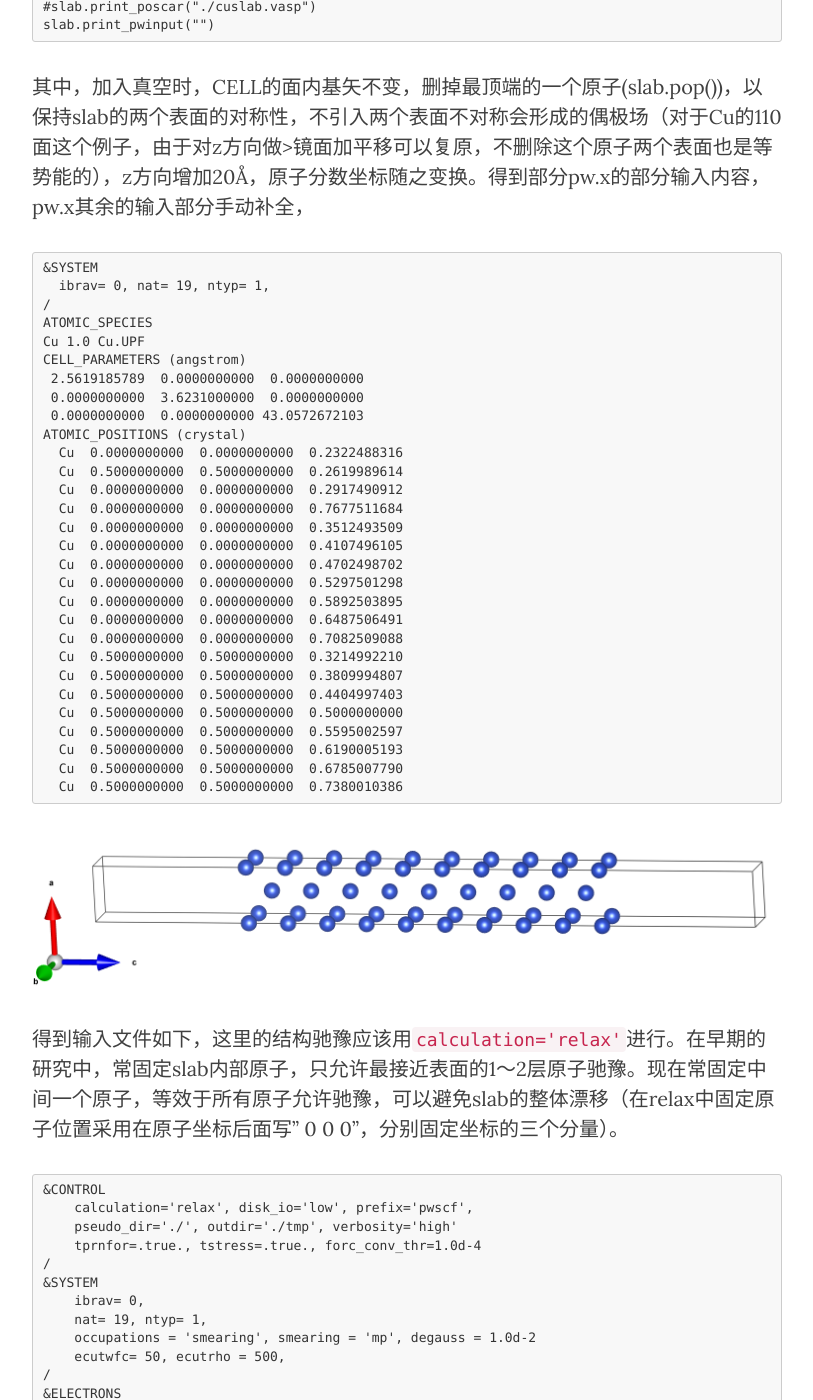
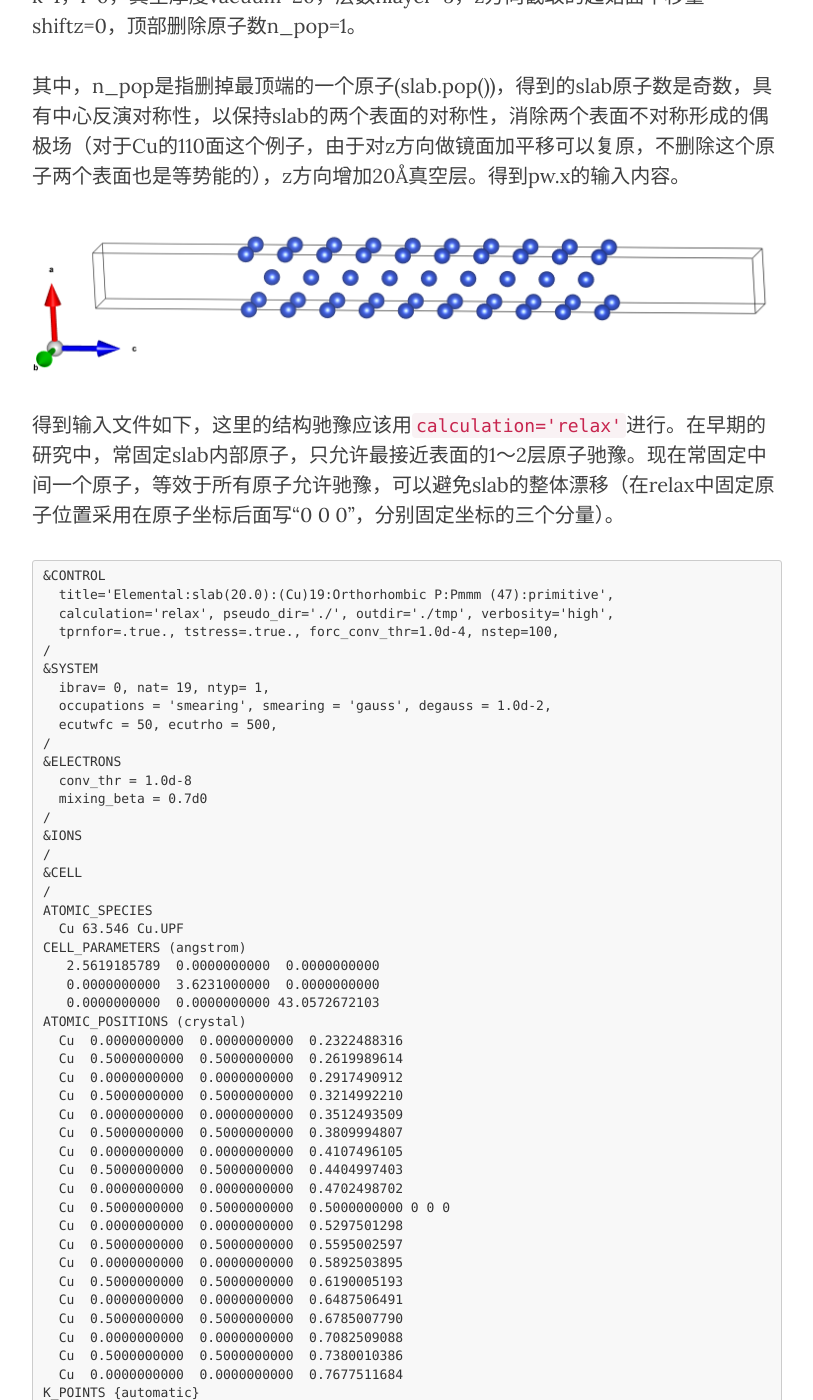
Before and after one commit to yyyu200/DFTbook, a Jekyll site: the page built from _posts/2019-04-01-HandsOn.md, in a window 1280 px wide and 1400 px high, scrolled down 20249 px. Shown: the whole window, without its empty margins (233-1046 px from the left). Built offline with Jekyll 4.4.1, drawn with Linux system fonts in a browser that asks for light colours; nearby versions of some CDN libraries; formulas are drawn with MathJax 3; comment, search, counter and statistics services are not loaded; some of the changed text lies outside the part shown.

Commit message:
modify at 20201204-11:58:15-di

````diff
--- a/_posts/2019-04-01-HandsOn.md
+++ b/_posts/2019-04-01-HandsOn.md
@@ -27,7 +27,7 @@ trans: cube
 
 ### 1.1 设置结构参数
 
-首先介绍结构信息的获取，已经了解的读者可以直接阅读1.2节，关于建结构模型的详细教程见[这里](../../07/TransCell)。碳化硅SiC有多种结构，这里选择了比较简单的闪锌矿(Zincblende)结构。计算需要知道SiC的原胞尺寸、原子坐标和晶格常数，这些参数是从实验得到的，除了从文献获取外，这里推荐一个数据库[Crystallography Open Database](http://www.crystallography.net/cod/)（COD，如果你手头有更好的cif数据库也可以）。打开COD主页，点击左侧的“search”。
+计算能带需要对材料的[原胞](../../07/TransCell/#晶体结构要点)进行计算。首先介绍结构信息的获取，已经了解的读者可以直接阅读1.2节，关于建结构模型的详细教程见[这里](../../07/TransCell)。碳化硅SiC有多种结构，这里选择了比较简单的闪锌矿(Zincblende)结构。计算需要知道SiC的原胞尺寸、原子坐标和晶格常数，这些参数是从实验得到的，除了从文献获取外，这里推荐一个数据库[Crystallography Open Database](http://www.crystallography.net/cod/)（COD，如果你手头有更好的cif数据库也可以）。打开COD主页，点击左侧的“search”。
 
 <p align="center">
     <img src="../../../../../img/COD_send_search.png" width="300" />
@@ -107,7 +107,7 @@ Direct
 
 另外，在新版VESTA中增加了生成原胞功能。
 
-POSCAR格式与pw.x格式互相转换可以用[P2P工具](http://www.densityflow.com/p2p.php)。
+POSCAR格式与pw.x格式互相转换可以用QEtoolkit中的[P2P工具](http://www.densityflow.com/p2p.php)。
 
 
 (2) 使用QEtoolkit
@@ -116,24 +116,26 @@ POSCAR格式与pw.x格式互相转换可以用[P2P工具](http://www.densityflow
 
 CIF文件格式转换也可以用QEtoolkit中的[Cif2QE](http://www.densityflow.com/cif2qe.php)工具转为pw.x输入格式。上传cif文件，点击“提交”，会生成pw.x输入文件，同样的，需要对此文件进行从晶胞到原胞的转换。
 
-使用[Unit2Prim](http://www.densityflow.com/unit2prim.php)转换为原胞，采用了[表格2](../../07/TransCell/#tab2)所述方法，可以实现所有类型（14种布拉伐格子中7种非简单格子，以及六方转菱方）的晶胞转原胞的功能，如果前面cif得到的已经是原胞或者属于简单格子，则输出结构相同。在Unit2Prim页面上传晶胞的pw.x输入文件，并指定Bravais格子类型，这里选择面心立方，即"2"，点击“提交”，得到原胞的输入文件。
-
-[FindPrim](http://www.densityflow.com/findprim.php)采用了spglib提供的搜索原胞算法，对于晶胞甚至超胞都可以找到对应原胞。
+使用QEtoolkit中的[Unit2Prim](http://www.densityflow.com/unit2prim.php)转换为原胞，采用了[表格2](../../07/TransCell/#tab2)所述方法，可以实现所有类型（14种布拉伐格子中7种非简单格子，以及六方转菱方）的晶胞转原胞的功能，如果前面cif得到的已经是原胞或者属于简单格子，则输出结构相同。在Unit2Prim页面上传晶胞的pw.x输入文件，并指定Bravais格子类型，这里选择面心立方，即"2"，点击“提交”，得到原胞的输入文件。
+
+QEtoolkit中的[FindPrim](http://www.densityflow.com/findprim.php)采用了spglib提供的搜索原胞算法，对于晶胞甚至超胞都可以找到对应原胞。
 
 作为检验和对照的作用，将晶胞转化成原胞还可参考[[1]](https://avogadro.cc/docs/building-materials/reducing-crystals-to-primitive-cells/)，[[2]](https://www.researchgate.net/post/How_to_convert_a_conventional_cell_to_a_primitive_cell)中的phononpy，[[3]](http://www.cryst.ehu.es/cryst/celltran.html)，以及Material Studio的CASTEP计算前检查原胞的功能。
 
 ---
 
-计算一种材料的步骤总结起来就是：cif文件——晶胞POSCAR——原胞POSCAR——pw.x输入。还是很曲折的，但是优点是可以VESTA画图，画图对于检查结构的正确性是有必要的，其实有经验的用户如果知道ibrav,celldm这些参数直接建原胞也是完全可行的而且是更推荐使用的，以上是对初学者或者比较陌生的结构，不失为一种通用方法。
+计算一种材料的步骤总结起来就是：cif文件——晶胞POSCAR——原胞POSCAR——pw.x输入。还是很曲折的，但是优点是可以VESTA画图，画图对于检查结构的正确性是有必要的。其实有经验的用户如果知道ibrav,celldm这些参数直接建原胞也是完全可行的而且是更推荐使用的，以上是对初学者或者比较陌生的结构，是一种通用方法，也可以用在[高通量计算](https://yyyu200.github.io/high_throughput.html)上。
 
 pw.x 输入与结构有关的包括SYSTEM部分的
 ```
 ibrav,celldm,nat,ntyp
 ```
 
-以及ATOMIC_POSITIONS和CELL_PARAMETERS两部分。设置ibrav和celldm(1-6)指定CELL，这时不写CELL_PARAMETERS。或设置ibrav=0和CELL_PARAMETERS (angstrom)，这时不允许写出celldm(1)，程序会自动内部设置celldm(1) = alat = sqrt(v1\*v1)，这里celldm代表晶格常数，单位是Bohr，方便转格式用VESTA画图。（CELL_PARAMETERS(alat)是需要写celldm(1)的作为alat的值）。在结构驰豫过程中，ATOMIC_POSITIONS是根据力而变化的，如果是vc-relax，原子坐标改变的同时，CELL_PARAMETERS根据应力变化（celldm在vc-relax时是不变的）。
+以及ATOMIC_POSITIONS和CELL_PARAMETERS两部分。这里推荐两种写法：（1）设置ibrav和celldm(1-6)指定CELL，这时不写CELL_PARAMETERS。（2）设置ibrav=0和CELL_PARAMETERS (angstrom)，这时不允许写出celldm(1)，程序会自动内部设置celldm(1) = alat = sqrt(v1\*v1)，这里celldm代表晶格常数，单位是Bohr，方便转格式用VESTA画图。
 
 我们通过cif文件的空间群（见[ITC](https://it.iucr.org/A/)，或通过文献），知道了SiC的布拉伐格子是面心立方，也可以设置ibrav=2，这时不需要转化为原胞，程序内部会将CELL_PARAMETERS设置为原胞，设置`celldm(1)=8.216529225786777`，即为Bohr为单位晶胞的基矢长度（4.348/0.52917720859），不写CELL_PARAMETERS。注意celldm(1)对于菱方以外是晶胞第一个基矢长度，对于菱方ibrav=5，celldm(1)是原胞基矢长度。
+
+在结构驰豫（calculation='relax'）过程中，ATOMIC_POSITIONS是根据力而变化的，如果是vc-relax，原子坐标改变的同时，CELL_PARAMETERS根据应力变化（celldm在vc-relax时是不变的）。
 
 注：自6.4.1版本，[官方](https://gitlab.com/QEF/q-e/wikis/Releases/Quantum-Espresso-6.4.1-Release-Notes)不推荐celldm(1)=1.88972613（任何<2的值）的做法，>这里也修正为celldm(1)设置为晶格常数，或用ibrav$\neq$0。
 
@@ -571,7 +573,7 @@ K_POINTS {crystal_b}
 </p>
 
 ### 2.2 建立slab模型并做结构驰豫
-建立slab模型的一般方法见[这里](../../07/TransCell/#平板slab模型的建立)。建立slab模型使用前一节得到的理论晶格常数，已知原胞时可以先对原胞做变换$$P_{1}$$得到晶胞，
+使用QEtoolkit中的[SlabMaker](http://www.densityflow.com/slab.php)工具建立slab模型，原理见[建模教程](../../07/TransCell/#平板slab模型的建立)。建立slab模型使用前一节得到的理论晶格常数，已知原胞时可以用QEtoolkit中的[Prim2Unit](http://www.densityflow.com/prim2unit.php)工具，对原胞做变换$$P_{1}$$得到晶胞，
 
 $$
 P_{1}=\quad
@@ -582,6 +584,8 @@ P_{1}=\quad
 \end{pmatrix}
 \quad
 $$,
+
+已知变换矩阵也可以用QEtoolkit中的[Cell2Cell](http://www.densityflow.com/cell2cell.php)工具进行操作。
 
 晶胞的POSCAR如下：
 ```
@@ -599,110 +603,63 @@ Direct
   0.5000000000000000  0.5000000000000000  0.0000000000000000
 ```
 
-运行build.py
-
-```python
-from build import CELL
-
-unitcell=CELL("cu4.vasp")
-
-miller_index=[1,1,0]
-slab=unitcell.makeslab(miller_index, layer=5, vacuum=20)
-slab.pop(position='top')
-#slab.print_poscar("./cuslab.vasp")
-slab.print_pwinput("")
-```
-其中，加入真空时，CELL的面内基矢不变，删掉最顶端的一个原子(slab.pop())，以保持slab的两个表面的对称性，不引入两个表面不对称会形成的偶极场（对于Cu的110面这个例子，由于对z方向做>镜面加平移可以复原，不删除这个原子两个表面也是等势能的），z方向增加20Å，原子分数坐标随之变换。得到部分pw.x的部分输入内容，pw.x其余的输入部分手动补全，
-```
+将晶胞的POCSAR（或cif，pw.x-input）上传至[SlabMaker](http://www.densityflow.com/slab.php)，填写密勒指数h=1，k=1，l=0，真空厚度vacuum=20，层数nlayer=5，z方向截取的起始面平移量shiftz=0，顶部删除原子数n_pop=1。
+
+其中，n_pop是指删掉最顶端的一个原子(slab.pop())，得到的slab原子数是奇数，具有中心反演对称性，以保持slab的两个表面的对称性，消除两个表面不对称形成的偶极场（对于Cu的110面这个例子，由于对z方向做镜面加平移可以复原，不删除这个原子两个表面也是等势能的），z方向增加20Å真空层。得到pw.x的输入内容。
+
+<p align="left">
+    <img src="../../../../../img/cu110slab.png" width="1000"/>
+</p>
+
+得到输入文件如下，这里的结构驰豫应该用```calculation='relax'```进行。在早期的研究中，常固定slab内部原子，只允许最接近表面的1～2层原子驰豫。现在常固定中间一个原子，等效于所有原子允许驰豫，可以避免slab的整体漂移（在relax中固定原子位置采用在原子坐标后面写“0 0 0”，分别固定坐标的三个分量）。
+
+```
+&CONTROL
+  title='Elemental:slab(20.0):(Cu)19:Orthorhombic P:Pmmm (47):primitive',
+  calculation='relax', pseudo_dir='./', outdir='./tmp', verbosity='high',
+  tprnfor=.true., tstress=.true., forc_conv_thr=1.0d-4, nstep=100,
+/
 &SYSTEM
   ibrav= 0, nat= 19, ntyp= 1,
+  occupations = 'smearing', smearing = 'gauss', degauss = 1.0d-2,
+  ecutwfc = 50, ecutrho = 500,
+/
+&ELECTRONS
+  conv_thr = 1.0d-8
+  mixing_beta = 0.7d0
+/
+&IONS
+/
+&CELL
 /
 ATOMIC_SPECIES
-Cu 1.0 Cu.UPF
+  Cu 63.546 Cu.UPF
 CELL_PARAMETERS (angstrom)
- 2.5619185789  0.0000000000  0.0000000000
- 0.0000000000  3.6231000000  0.0000000000
- 0.0000000000  0.0000000000 43.0572672103
+   2.5619185789  0.0000000000  0.0000000000
+   0.0000000000  3.6231000000  0.0000000000
+   0.0000000000  0.0000000000 43.0572672103
 ATOMIC_POSITIONS (crystal)
   Cu  0.0000000000  0.0000000000  0.2322488316
   Cu  0.5000000000  0.5000000000  0.2619989614
   Cu  0.0000000000  0.0000000000  0.2917490912
+  Cu  0.5000000000  0.5000000000  0.3214992210
+  Cu  0.0000000000  0.0000000000  0.3512493509
+  Cu  0.5000000000  0.5000000000  0.3809994807
+  Cu  0.0000000000  0.0000000000  0.4107496105
+  Cu  0.5000000000  0.5000000000  0.4404997403
+  Cu  0.0000000000  0.0000000000  0.4702498702
+  Cu  0.5000000000  0.5000000000  0.5000000000 0 0 0
+  Cu  0.0000000000  0.0000000000  0.5297501298
+  Cu  0.5000000000  0.5000000000  0.5595002597
+  Cu  0.0000000000  0.0000000000  0.5892503895
+  Cu  0.5000000000  0.5000000000  0.6190005193
+  Cu  0.0000000000  0.0000000000  0.6487506491
+  Cu  0.5000000000  0.5000000000  0.6785007790
+  Cu  0.0000000000  0.0000000000  0.7082509088
+  Cu  0.5000000000  0.5000000000  0.7380010386
   Cu  0.0000000000  0.0000000000  0.7677511684
-  Cu  0.0000000000  0.0000000000  0.3512493509
-  Cu  0.0000000000  0.0000000000  0.4107496105
-  Cu  0.0000000000  0.0000000000  0.4702498702
-  Cu  0.0000000000  0.0000000000  0.5297501298
-  Cu  0.0000000000  0.0000000000  0.5892503895
-  Cu  0.0000000000  0.0000000000  0.6487506491
-  Cu  0.0000000000  0.0000000000  0.7082509088
-  Cu  0.5000000000  0.5000000000  0.3214992210
-  Cu  0.5000000000  0.5000000000  0.3809994807
-  Cu  0.5000000000  0.5000000000  0.4404997403
-  Cu  0.5000000000  0.5000000000  0.5000000000
-  Cu  0.5000000000  0.5000000000  0.5595002597
-  Cu  0.5000000000  0.5000000000  0.6190005193
-  Cu  0.5000000000  0.5000000000  0.6785007790
-  Cu  0.5000000000  0.5000000000  0.7380010386
-```
-<p align="left">
-    <img src="../../../../../img/cu110slab.png" width="1000"/>
-</p>
-
-得到输入文件如下，这里的结构驰豫应该用```calculation='relax'```进行。在早期的研究中，常固定slab内部原子，只允许最接近表面的1～2层原子驰豫。现在常固定中间一个原子，等效于所有原子允许驰豫，可以避免slab的整体漂移（在relax中固定原子位置采用在原子坐标后面写" 0 0 0"，分别固定坐标的三个分量）。
-
-```
-&CONTROL
-    calculation='relax', disk_io='low', prefix='pwscf',
-    pseudo_dir='./', outdir='./tmp', verbosity='high'
-    tprnfor=.true., tstress=.true., forc_conv_thr=1.0d-4
-/
-&SYSTEM
-    ibrav= 0,
-    nat= 19, ntyp= 1,
-    occupations = 'smearing', smearing = 'mp', degauss = 1.0d-2
-    ecutwfc= 50, ecutrho = 500,
-/
-&ELECTRONS
-    electron_maxstep = 100
-    conv_thr = 1.0d-9
-    mixing_mode = 'plain'
-    mixing_beta = 0.8d0
-    diagonalization = 'david'
-/
-&IONS
-    ion_dynamics='bfgs'
-/
-&CELL
-    press_conv_thr=0.1
-/
 K_POINTS {automatic}
-  8 8 1 0 0 0
-ATOMIC_SPECIES
-Cu 1.0 Cu.UPF
-CELL_PARAMETERS (angstrom)
- 2.5619185789  0.0000000000  0.0000000000
- 0.0000000000  3.6231000000  0.0000000000
- 0.0000000000  0.0000000000 43.0572672103
-ATOMIC_POSITIONS (crystal)
-  Cu  0.0000000000  0.0000000000  0.2322488316
-  Cu  0.5000000000  0.5000000000  0.2619989614
-  Cu  0.0000000000  0.0000000000  0.2917490912
-  Cu  0.0000000000  0.0000000000  0.7677511684
-  Cu  0.0000000000  0.0000000000  0.3512493509
-  Cu  0.0000000000  0.0000000000  0.4107496105
-  Cu  0.0000000000  0.0000000000  0.4702498702
-  Cu  0.0000000000  0.0000000000  0.5297501298
-  Cu  0.0000000000  0.0000000000  0.5892503895
-  Cu  0.0000000000  0.0000000000  0.6487506491
-  Cu  0.0000000000  0.0000000000  0.7082509088
-  Cu  0.5000000000  0.5000000000  0.3214992210
-  Cu  0.5000000000  0.5000000000  0.3809994807
-  Cu  0.5000000000  0.5000000000  0.4404997403
-  Cu  0.5000000000  0.5000000000  0.5000000000 0 0 0
-  Cu  0.5000000000  0.5000000000  0.5595002597
-  Cu  0.5000000000  0.5000000000  0.6190005193
-  Cu  0.5000000000  0.5000000000  0.6785007790
-  Cu  0.5000000000  0.5000000000  0.7380010386
+  9 7 1 0 0 0
 ```
 
 ### 2.3 获取静电势并得到功函数
````
Also changed, not shown: _posts/2019-06-27-converge.md (+25 -2 lines), _posts/2019-12-01-InstallandLinux.md (+5 -1 lines).
